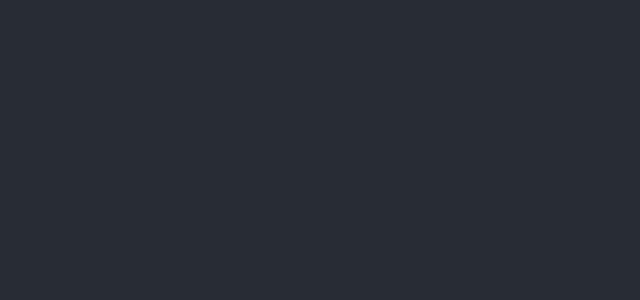
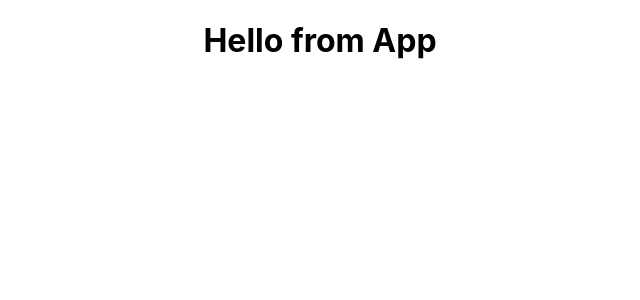
Before and after one commit to okikiola11/react-router, a React (Create React App) app: page /profile in a window 1280 px wide. Shown: the top 300 px of the page, without its empty margins (320-960 px from the left). Built offline with nearby package versions, Linux system fonts and the light colour scheme.

Commit message:
Install react-router-dom Add the installed packages to the Routes.js file to re-route the path Update the README.MD file

```diff
--- a/package.json
+++ b/package.json
@@ -8,6 +8,7 @@
     "@testing-library/user-event": "^12.1.10",
     "react": "^17.0.2",
     "react-dom": "^17.0.2",
+    "react-router-dom": "^5.2.0",
     "react-scripts": "4.0.3",
     "web-vitals": "^1.0.1"
   },
--- a/src/components/App.js
+++ b/src/components/App.js
@@ -1,13 +1,11 @@
 import '../App.css';
 
-function App() {
+const App = () => {
   return (
     <div className="App">
-      <header className="App-header">
-
-      </header>
+      <h1>Hello from App</h1>
     </div>
   );
-}
+};
 
 export default App;
```
Also changed, not shown: src/components/Profile.js (added, +11 -0 lines), src/components/Routes.js (added, +17 -0 lines), src/setupTests.js (deleted, +0 -5 lines), 2 other files (tests, documents, lock files or other folders).
